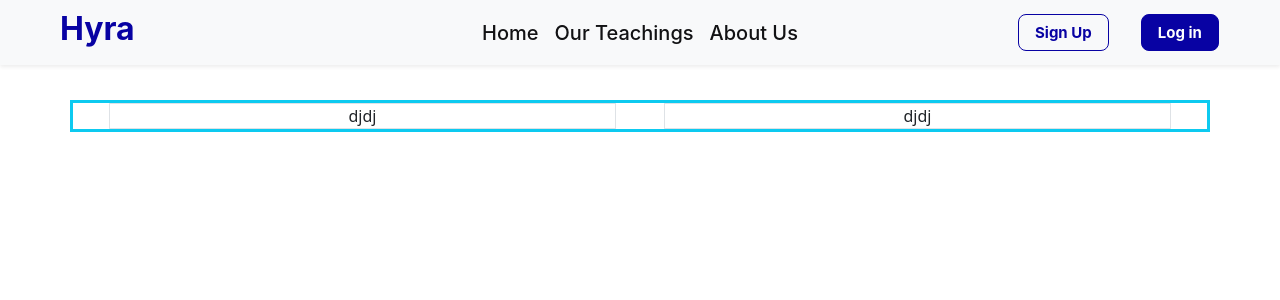
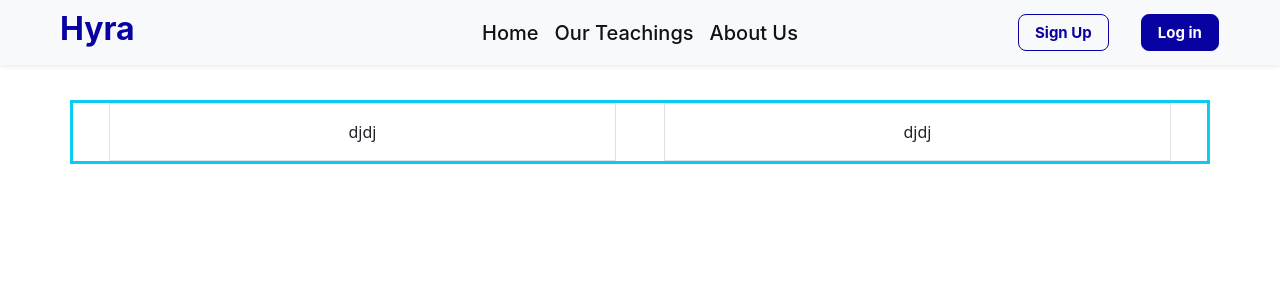
Before and after one commit to Oluwafemi-John1/Hyra-App, a React (Vite) app: page /ourteachings in a window 1280 px wide. Shown: the top 300 px of the page. Built offline with nearby package versions, Linux system fonts and the light colour scheme.

Commit message:
Update styling for Ourteachings component

```diff
--- a/src/components/Ourteachings.jsx
+++ b/src/components/Ourteachings.jsx
@@ -7,8 +7,8 @@ const Ourteachings = () => {
             <Navbar/>
             <div className="container border text-center border-3 border-info teach">
                 <div className="row mx-auto">
-                    <div className="col-lg col-md col-12 border mx-lg-4 mx-md-2 mx-1">djdj</div>
-                    <div className="col-lg col-md col-12 border mx-lg-4 mx-md-2 mx-1">djdj</div>
+                    <div className="col-lg col-md col-12 border mx-lg-4 mx-md-2 mx-1 p-3 my-3 my-lg-0 my-md-0">djdj</div>
+                    <div className="col-lg col-md col-12 border mx-lg-4 mx-md-2 mx-1 p-3 my-3 my-lg-0 my-md-0">djdj</div>
                 </div>
             </div>
         </>
```
